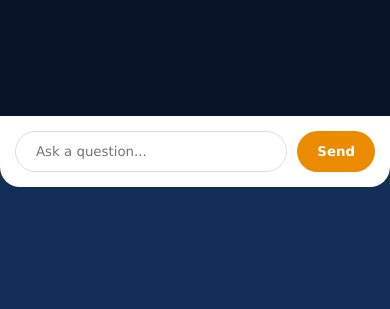
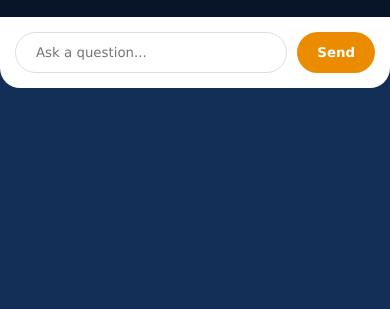
Before and after one commit to tavleenkaur1/Gurdwara-Assistant, a plain HTML site: page index.html in a window 390 px wide. Shown: the part 535-844 px from the top of the page. Drawn offline with nearby package versions, Linux system fonts and the light colour scheme.

Commit message:
adjust chat for phones

```diff
--- a/index.html
+++ b/index.html
@@ -2,6 +2,7 @@
 <html lang="en">
 <head>
     <script src="https://cdn.jsdelivr.net/npm/marked/marked.min.js"></script>
+    <meta name="viewport" content="width=device-width, initial-scale=1.0">
     <meta charset="UTF-8">
     <title>Gurdwara Visitor Guide</title>
     <style>
@@ -10,7 +11,7 @@
         body { background-color: #122e57; display: flex; justify-content: center; align-items: center; height: 100vh; }
 
         /* chat window */
-        .chat-container { width: 600px; height: 600px; background: #081427; border-radius: 20px; display: flex; flex-direction: column; overflow: hidden; border-top: 8px solid #eb8c00; }
+        .chat-container { width: 100%; max-width: 600px, height:90vh, max-height: 600px; background: #081427; border-radius: 20px; display: flex; flex-direction: column; overflow: hidden; border-top: 8px solid #eb8c00; }
         .chat-header { background: #eb8c00; color: white; padding: 20px; text-align: center; }
         .chat-box { flex: 1; padding: 20px; overflow-y: auto; display: flex; flex-direction: column; gap: 16px; }
 
```
